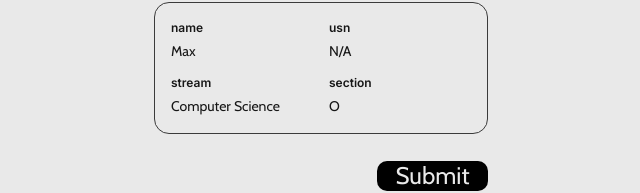
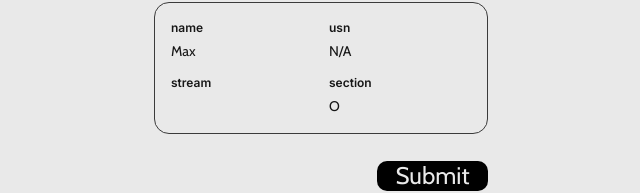
Before and after one commit to dizziedbliss/Guidehub, a React (Vite) app: page /confirm in a window 1280 px wide. Shown: the part 238-431 px from the top of the page, without its empty margins (319-959 px from the left). Built offline with nearby package versions, Linux system fonts and the light colour scheme.

Commit message:
done some on vsc

```diff
--- a/src/app/components/ConfirmationPage.tsx
+++ b/src/app/components/ConfirmationPage.tsx
@@ -1,7 +1,7 @@
 import { useNavigate } from 'react-router';
 import { useAppContext } from '../context/AppContext';
 import { ChevronLeft } from 'lucide-react';
-import { mockStudentDatabase } from './LoginForm';
+import { getStreamFromUsn, mockStudentDatabase } from './LoginForm';
 
 export default function ConfirmationPage() {
   const navigate = useNavigate();
@@ -129,7 +129,7 @@ export default function ConfirmationPage() {
                       stream
                     </p>
                     <p className="font-['Cabin',sans-serif] text-[14px] text-[#171717] mt-[4px]">
-                      {member.stream || 'Computer Science'}
+                      {getStreamFromUsn(member.usn || '') || member.stream || ''}
                     </p>
                   </div>
                   <div>
--- a/src/app/components/LoginForm.tsx
+++ b/src/app/components/LoginForm.tsx
@@ -47,14 +47,15 @@ const mockStudentDatabase: { [key: string]: { name: string; dob: string; section
   '4MC23CB040': { name: 'Anirudh Menon', dob: '180305', section: 'T', inTeam: false },
 };
 
-// Extract branch code from USN (positions 6-7, 0-indexed)
+// Extract branch code from USN: 4MC{yy}{BR}{rrr} (e.g., 4MC23CI066 → CI)
 const extractBranchCode = (usn: string): string => {
-  if (!usn || usn.length < 9) return '';
-  return usn.substring(6, 8).toUpperCase();
+  const normalized = (usn || '').trim().toUpperCase();
+  const match = normalized.match(/^4MC\d{2}([A-Z]{2})\d{3}$/);
+  return match?.[1] ?? '';
 };
 
 // Map branch codes to streams
-const mapBranchToStream = (branchCode: string): string => {
+const mapBranchToStream = (branchCode: string): string | null => {
   const streamMap: { [key: string]: string } = {
     // Computer Science Engineering Stream
     'CB': 'Computer Science Engineering',
@@ -74,7 +75,12 @@ const mapBranchToStream = (branchCode: string): string => {
     'CV': 'Civil Engineering',
   };
 
-  return streamMap[branchCode] || 'Unknown';
+  return streamMap[branchCode] ?? null;
+};
+
+const getStreamFromUsn = (usn: string): string | null => {
+  const branchCode = extractBranchCode(usn);
+  return mapBranchToStream(branchCode);
 };
 
 // Validate USN format: 4MC{xx}{xx}{xxx}
@@ -119,14 +125,12 @@ export default function LoginForm() {
       return;
     }
 
-    // Check if student exists in database
+    // Check if student exists in mock database (in production, this would be Supabase)
     const studentData = mockStudentDatabase[trimmedUSN];
 
-    if (!studentData) {
-      setErrorMessage('Student not found! Please check the USN.');
-      return;
-    }
-
+    // If the USN isn't in the mock database, still allow login for valid USNs.
+    // (We can't validate DOB/inTeam without a real backend record.)
+    if (studentData) {
       // Verify DOB
       if (studentData.dob !== password) {
         setErrorMessage('Date of Birth does not match our records!');
@@ -138,27 +142,31 @@ export default function LoginForm() {
         setErrorMessage('You are already part of a team!');
         return;
       }
+    }
 
     // Extract branch code and map to stream
-    const branchCode = extractBranchCode(trimmedUSN);
-    const stream = mapBranchToStream(branchCode);
+    const stream = getStreamFromUsn(trimmedUSN);
+    if (!stream) {
+      setErrorMessage('Unsupported branch code in USN. Allowed: CS, CB, CI, EE, EC, VL, RB, ME, CV');
+      return;
+    }
 
-    console.log('Login Debug:', { trimmedUSN, branchCode, stream });
+    console.log('Login Debug:', { trimmedUSN, stream });
 
     // Set team leader with actual student data
     setTeamLeader({
       usn: trimmedUSN,
       dob: password,
-      name: studentData.name,
+      name: studentData?.name ?? 'Team Leader',
       stream: stream,
-      section: studentData.section,
+      section: studentData?.section ?? '',
     });
 
     // NOTE: inTeam flag will NOT be set here
     // It will only be set when final submission happens (in Confirmation page)
     // This allows users to navigate back without locking their account
 
-    console.log('Login successful:', { usn: trimmedUSN, name: studentData.name, stream });
+    console.log('Login successful:', { usn: trimmedUSN, name: studentData?.name ?? 'Team Leader', stream });
     // Navigate to team selection page after login
     navigate('/team');
   };
@@ -246,4 +254,4 @@ export default function LoginForm() {
 }
 
 // Export database and utility functions for use in other components
-export { mockStudentDatabase, extractBranchCode, mapBranchToStream };
+export { mockStudentDatabase, extractBranchCode, mapBranchToStream, getStreamFromUsn };
--- a/src/app/components/TeamSelection.tsx
+++ b/src/app/components/TeamSelection.tsx
@@ -2,7 +2,7 @@ import { useState } from 'react';
 import { useNavigate } from 'react-router';
 import { useAppContext, TeamMember } from '../context/AppContext';
 import { ChevronLeft, Pencil } from 'lucide-react';
-import { mockStudentDatabase, extractBranchCode, mapBranchToStream } from './LoginForm';
+import { mockStudentDatabase, getStreamFromUsn } from './LoginForm';
 
 // Validate USN format: 4MC{xx}{xx}{xxx}
 const validateUSN = (usn: string): boolean => {
@@ -51,14 +51,11 @@ export default function TeamSelection() {
       return;
     }
 
-    // Check if student exists in database and DOB matches
+    // Check if student exists in mock database (in production, this would be Supabase)
     const studentData = mockStudentDatabase[trimmedUSN];
 
-    if (!studentData) {
-      setErrorMessage('Student not found! Please check the USN.');
-      return;
-    }
-
+    // If we have a record, validate DOB + inTeam; otherwise allow verify (no backend to check against).
+    if (studentData) {
       if (studentData.dob !== tempDob) {
         setErrorMessage('Date of Birth does not match our records!');
         return;
@@ -69,6 +66,7 @@ export default function TeamSelection() {
       if (studentData.inTeam && editingIndex === null) {
         setErrorMessage('This student is already part of a team!');
         return;
+      }
     }
 
     // Check if team leader is trying to add themselves
@@ -87,17 +85,18 @@ export default function TeamSelection() {
       return;
     }
 
-    const branchCode = extractBranchCode(trimmedUSN);
-    const stream = mapBranchToStream(branchCode);
-
-    console.log('Member Debug:', { trimmedUSN, branchCode, stream });
+    const stream = getStreamFromUsn(trimmedUSN);
+    if (!stream) {
+      setErrorMessage('Unsupported branch code in USN. Allowed: CS, CB, CI, EE, EC, VL, RB, ME, CV');
+      return;
+    }
 
     const verifiedMember: TeamMember = {
       usn: trimmedUSN,
       dob: tempDob,
-      name: studentData.name,
+      name: studentData?.name ?? 'Team Member',
       stream: stream,
-      section: studentData.section,
+      section: studentData?.section ?? '',
     };
 
     if (editingIndex !== null && editingIndex < verifiedMembers.length) {
@@ -148,7 +147,7 @@ export default function TeamSelection() {
 
     // Check for at least 2 different streams including team leader
     const allTeamMembers = teamLeader ? [teamLeader, ...validMembers] : validMembers;
-    const streams = new Set(allTeamMembers.map(m => m.stream).filter(s => s && s !== 'Unknown'));
+    const streams = new Set(allTeamMembers.map(m => m.stream).filter(Boolean));
 
     if (streams.size < 2) {
       setErrorMessage('Team must have members from at least 2 different streams! Available streams: Computer Science Engineering, Electronics Engineering, Mechanical Engineering, Civil Engineering');
```
Also changed, not shown: 5 other files (tests, documents, lock files or other folders). Lines whose indentation alone changed are shown as unchanged.
